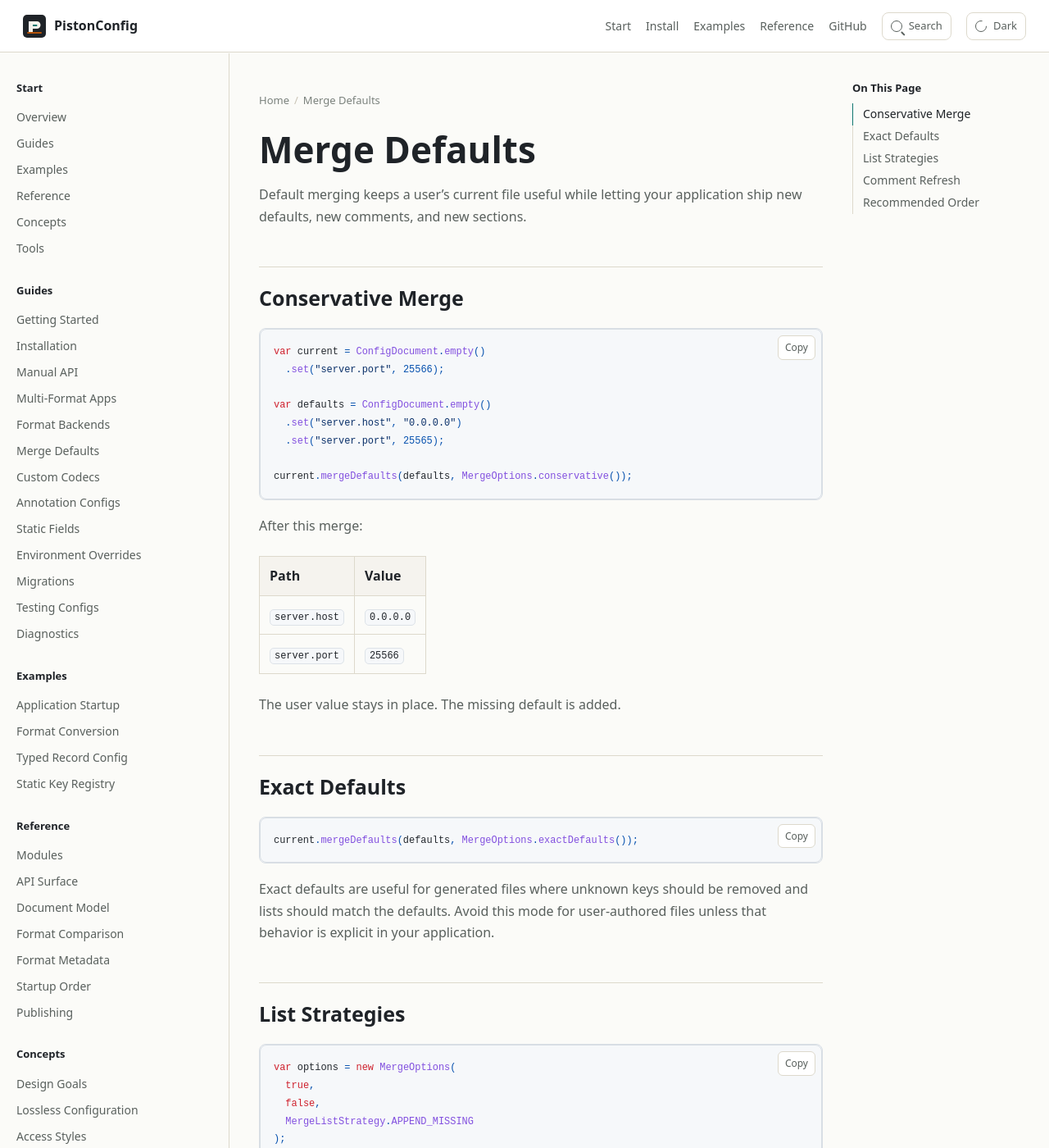
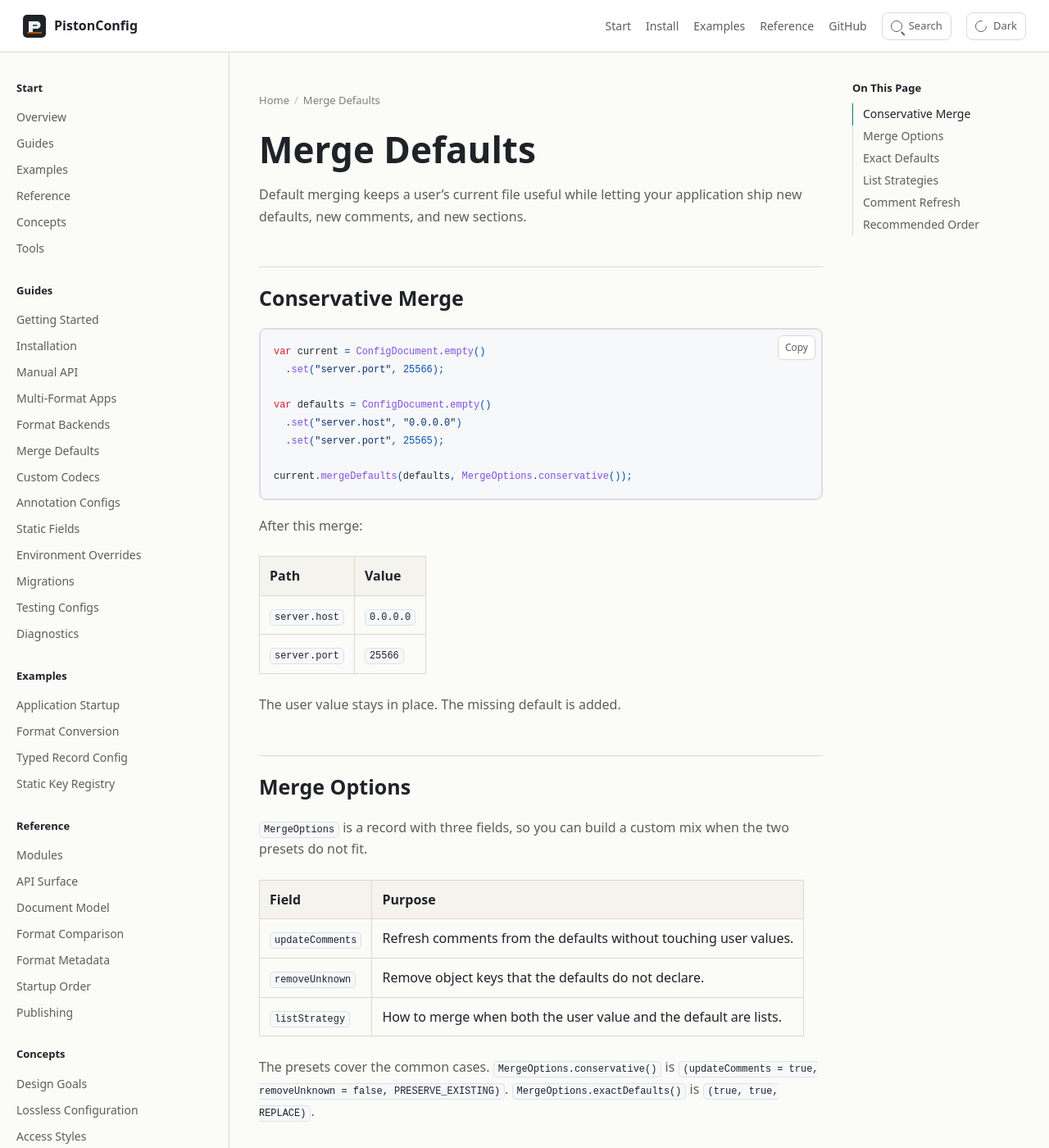
Before and after one commit to AlexProgrammerDE/PistonConfig, a Jekyll site: the page built from docs/guides/merge-defaults.md, in a window 1280 px wide and 1400 px high. Shown: the whole window at 82% size. Built offline with Jekyll 4.4.1, drawn with Linux system fonts in a browser that asks for light colours; some of the changed text lies outside the part shown.

Commit message:
docs: clarify merge options and fix quickstart heading styling
Document the MergeOptions record fields and label the positional
boolean arguments inline so readers can decode the merge calls.

Scope quickstart heading styles so they no longer inherit the global
h2 divider and margin, and exclude them from the page outline.

Co-Authored-By: Claude Opus 4.8 (1M context) <noreply@anthropic.com>

````diff
--- a/docs/assets/css/style.css
+++ b/docs/assets/css/style.css
@@ -653,6 +653,13 @@ pre code {
   margin: 24px 0;
 }
 
+.quickstart h2 {
+  margin-top: 0;
+  padding-top: 0;
+  border-top: 0;
+  font-size: 18px;
+}
+
 .quickstart > *,
 .home-grid > *,
 .link-grid > *,
--- a/docs/assets/js/site.js
+++ b/docs/assets/js/site.js
@@ -83,7 +83,7 @@
   });
 
   const headings = Array.from(document.querySelectorAll(".page h2, .page h3"))
-    .filter((heading) => !heading.closest(".home-panel, .link-card, .module-card, .path-card, .decision, .tool-card, .module-choice, .page-nav"));
+    .filter((heading) => !heading.closest(".quickstart, .home-panel, .link-card, .module-card, .path-card, .decision, .tool-card, .module-choice, .page-nav"));
   const toc = document.getElementById("page-toc");
   const tocLinks = [];
 
--- a/docs/guides/merge-defaults.md
+++ b/docs/guides/merge-defaults.md
@@ -30,6 +30,18 @@ After this merge:
 
 The user value stays in place. The missing default is added.
 
+## Merge Options
+
+`MergeOptions` is a record with three fields, so you can build a custom mix when the two presets do not fit.
+
+| Field | Purpose |
+| --- | --- |
+| `updateComments` | Refresh comments from the defaults without touching user values. |
+| `removeUnknown` | Remove object keys that the defaults do not declare. |
+| `listStrategy` | How to merge when both the user value and the default are lists. |
+
+The presets cover the common cases. `MergeOptions.conservative()` is `(updateComments = true, removeUnknown = false, PRESERVE_EXISTING)`. `MergeOptions.exactDefaults()` is `(true, true, REPLACE)`.
+
 ## Exact Defaults
 
 ```java
@@ -42,8 +54,8 @@ Exact defaults are useful for generated files where unknown keys should be remov
 
 ```java
 var options = new MergeOptions(
-  true,
-  false,
+  true,                             // updateComments
+  false,                            // removeUnknown
   MergeListStrategy.APPEND_MISSING
 );
 ```
@@ -60,8 +72,8 @@ When `updateComments` is true, defaults can refresh comments without replacing u
 
 ```java
 var options = new MergeOptions(
-  true,
-  false,
+  true,                                // refresh comments from defaults
+  false,                               // keep unknown user keys
   MergeListStrategy.PRESERVE_EXISTING
 );
 ```
````
